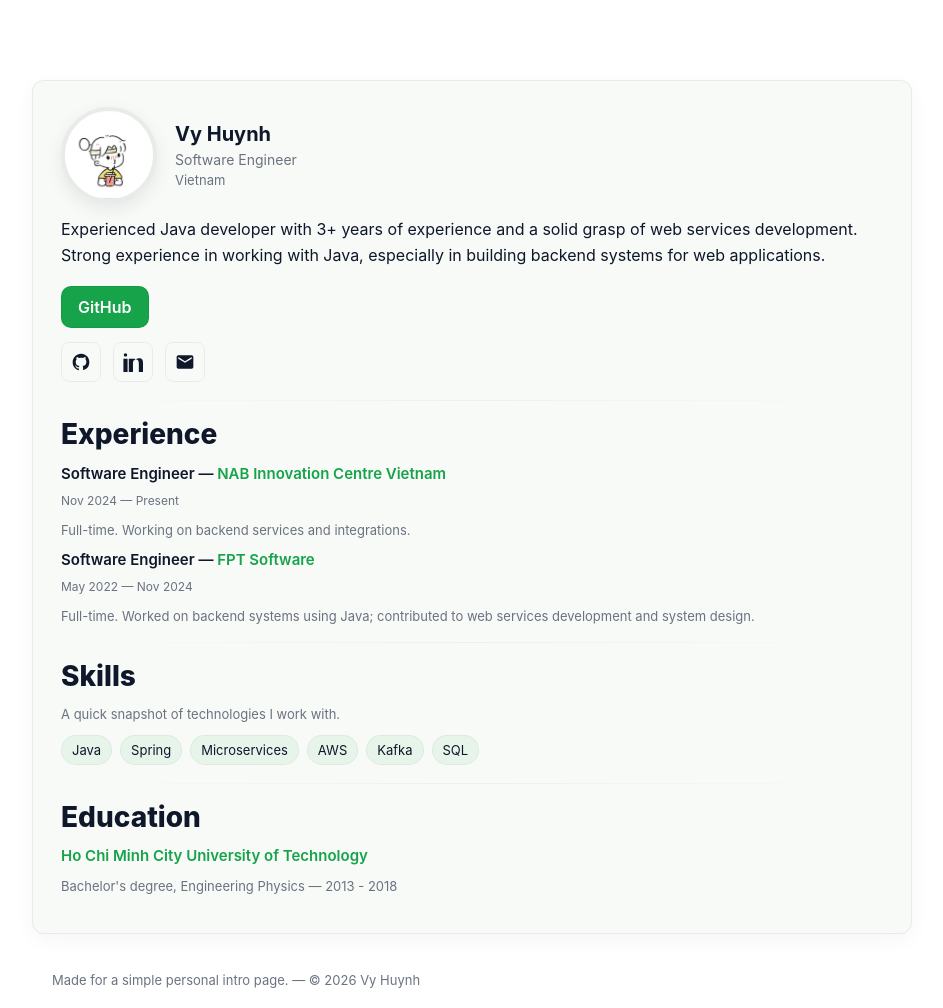
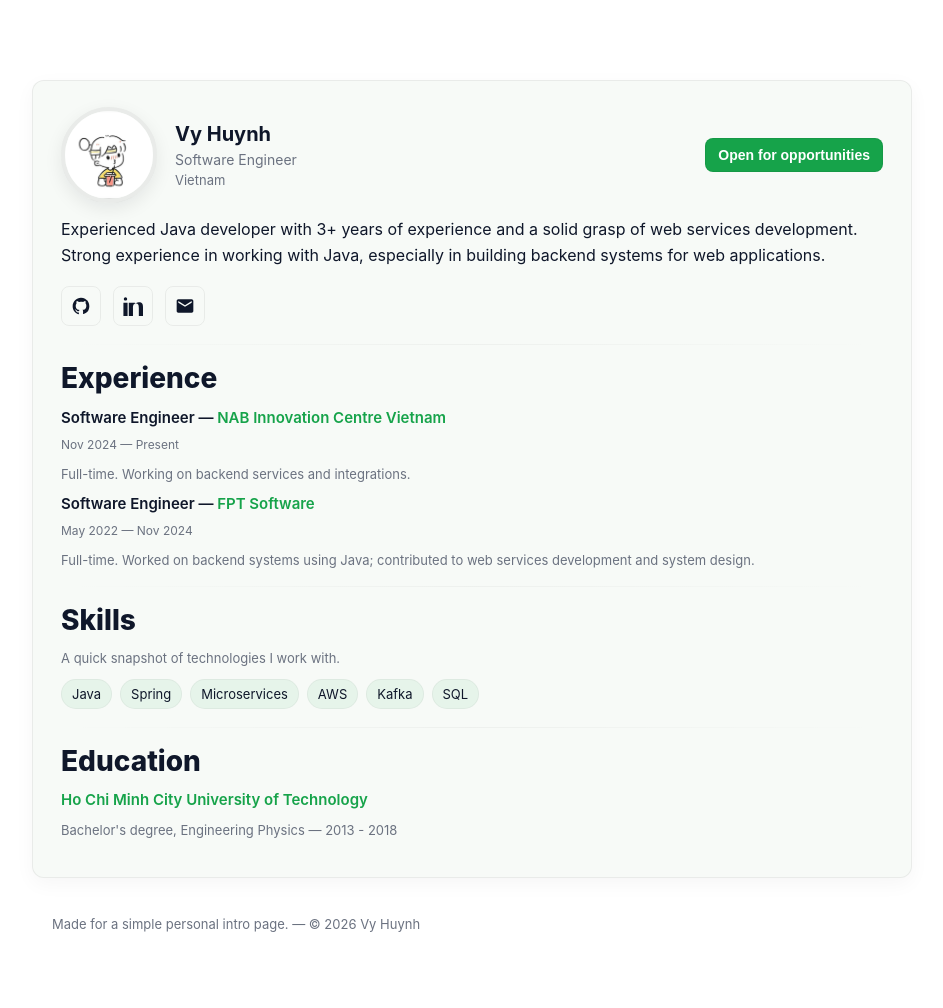
Before and after one commit to navi83/navi83.github.io, a plain HTML site: page index.html in a window 1280 px wide. Shown: the whole page, without its empty margins (168-1111 px from the left). After the commit the page ends 952 px from the top, so only its background shows below. Drawn offline with Linux system fonts and the light colour scheme.

Commit message:
update button

```diff
--- a/assets/styles.css
+++ b/assets/styles.css
@@ -36,7 +36,10 @@ body{
 }
 
 /* Profile header */
-.profile-header{display:flex;align-items:center;gap:18px}
+.profile-header{display:flex;align-items:center;gap:18px;justify-content:space-between}
+.profile-left{display:flex;align-items:center;gap:18px}
+.header-actions{display:flex;align-items:center;gap:12px}
+.header-actions .btn{padding:8px 12px;font-size:14px;border-radius:8px}
 .avatar-wrap{
   width:96px;
   height:96px;
--- a/index.html
+++ b/index.html
@@ -19,6 +19,7 @@
   <main class="page-wrapper">
     <section class="card container">
       <header class="profile-header">
+        <div class="profile-left">
           <div class="avatar-wrap">
             <img class="avatar" src="assets/avatar.jpg?v=2" alt="Vy Huynh avatar" width="96" height="96" />
           </div>
@@ -27,14 +28,15 @@
             <p class="role">Software Engineer</p>
             <p class="location">Vietnam</p>
           </div>
+        </div>
+
+        <div class="header-actions">
+          <button class="btn" type="button">Open for opportunities</button>
+        </div>
       </header>
 
       <p class="bio">Experienced Java developer with 3+ years of experience and a solid grasp of web services development. Strong experience in working with Java, especially in building backend systems for web applications.</p>
 
-      <div class="actions">
-        <a class="btn" href="https://github.com/navi83" target="_blank" rel="noopener">GitHub</a>
-        <!-- Projects intentionally omitted -->
-      </div>
 
       <div class="social-icons">
         <a class="icon" href="https://github.com/navi83" target="_blank" rel="noopener" aria-label="GitHub">
```
Lines whose indentation alone changed are shown as unchanged.
